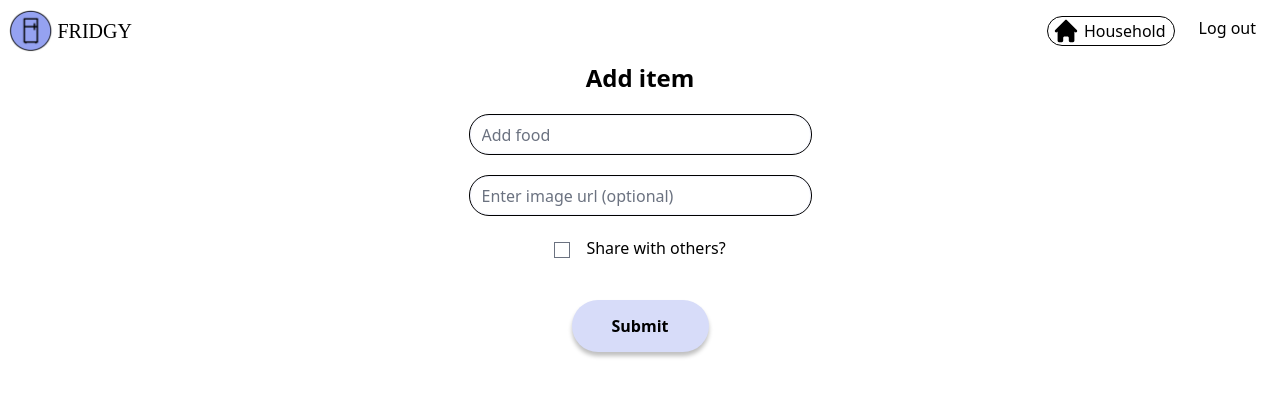
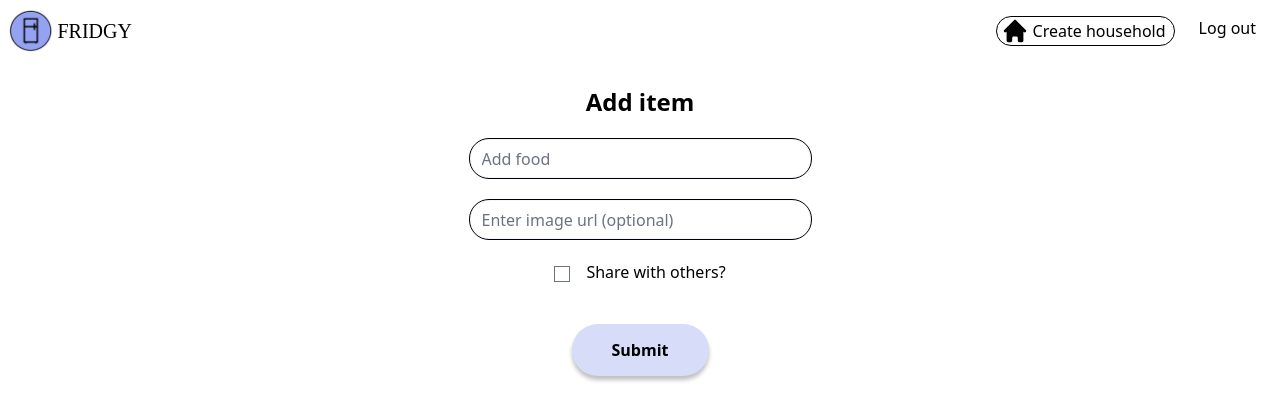
Before and after one commit to jamiepantling/fridgy, a Django app: page /foods/create/ in a window 1280 px wide. Shown: the top 420 px of the page. Run offline with Django 4.2, Linux system fonts and the light colour scheme; the visitor is signed in with stand-in values (Sample User, id 1); some libraries are stand-ins or nearby versions; some web fonts are replaced.

Commit message:
fix household link in base

```diff
--- a/app/templates/base.html
+++ b/app/templates/base.html
@@ -12,7 +12,7 @@
 </head>
 <body>
     <header>
-        <nav>
+        <nav class="mb-8">
             <div class="m-2 flex justify-end">
                 <div class="flex-1 ">
                     <a href="{% url 'index' %}" class="">
@@ -30,18 +30,28 @@
                         <div class="rounded-2xl border border-black mx-2 px-1 flex items-center">
                             {% if user.profile.household %}
                             <a class="inline-block h-7" href="{% url 'household_detail' user.profile.household.id %}">
-                            {% else %}
-                            <a href="inline-block h-7" href="{% url 'household_create' %}"></a>
-                            {% endif %}
                                 <div class="flex justify-center items-center">
                                     <div>
                                        <img class="trash" src="/../../static/img/household.svg">
                                     </div>
                                     <div class="mx-1">
-                                        Household
+                                        {{user.profile.household}}
                                     </div>
                                 </div>
                             </a>
+                            {% else %}
+                            <a class="inline-block h-7" href="{% url 'household_create' %}">
+
+                                <div class="flex justify-center items-center">
+                                    <div>
+                                       <img class="trash" src="/../../static/img/household.svg">
+                                    </div>
+                                    <div class="mx-1">
+                                        Create household
+                                    </div>
+                                </div>
+                            </a>
+                            {% endif %}
                         </div>
                     </li>
                     <li>
--- a/theme/static/css/dist/styles.css
+++ b/theme/static/css/dist/styles.css
@@ -816,12 +816,20 @@ select {
   margin-top: 0.75rem;
 }
 
+.mb-8 {
+  margin-bottom: 2rem;
+}
+
 .block {
   display: block;
 }
 
 .inline-block {
   display: inline-block;
+}
+
+.inline {
+  display: inline;
 }
 
 .flex {
--- a/theme/static_src/package.json
+++ b/theme/static_src/package.json
@@ -13,7 +13,7 @@
   "keywords": [],
   "author": "",
   "license": "MIT",
-  "devDependencies": {
+  "dependencies": {
     "@tailwindcss/aspect-ratio": "^0.4.0",
     "@tailwindcss/forms": "^0.4.0",
     "@tailwindcss/line-clamp": "^0.3.1",
```
Also changed, not shown: 1 other file.
